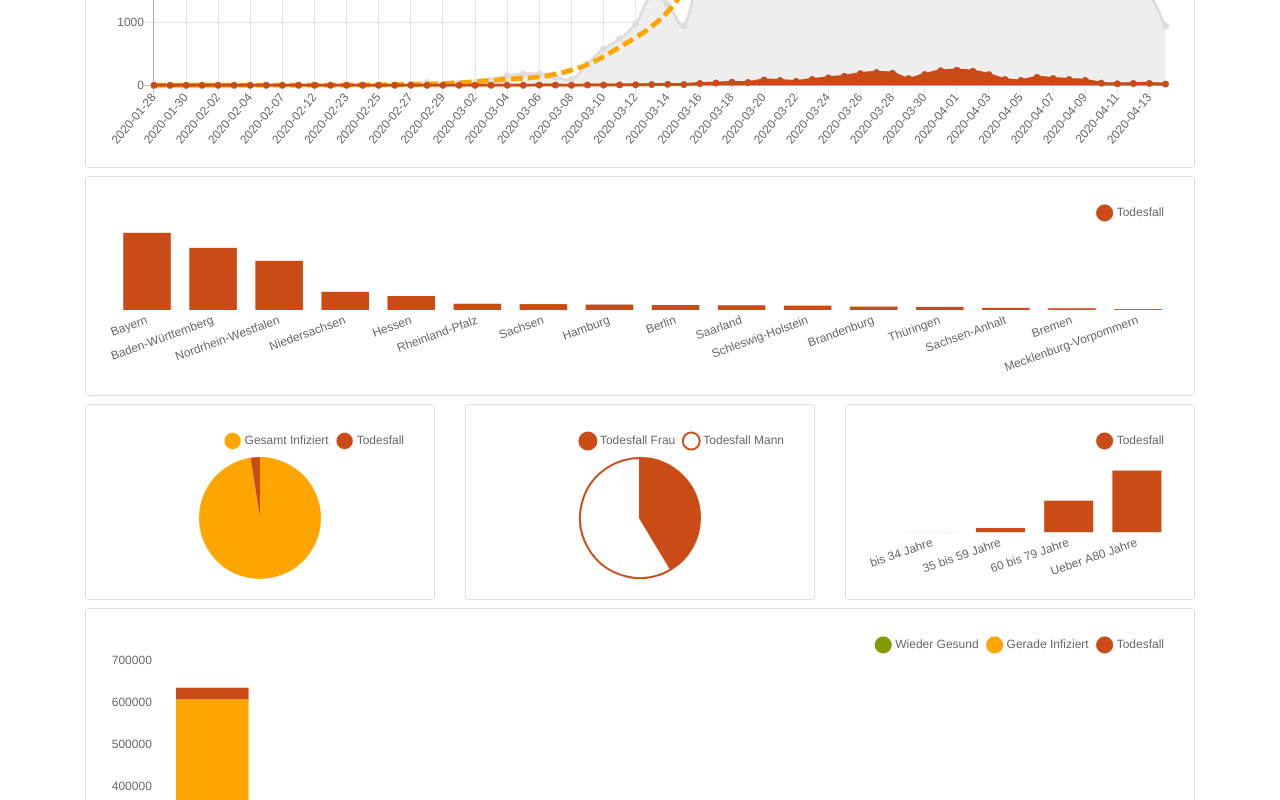
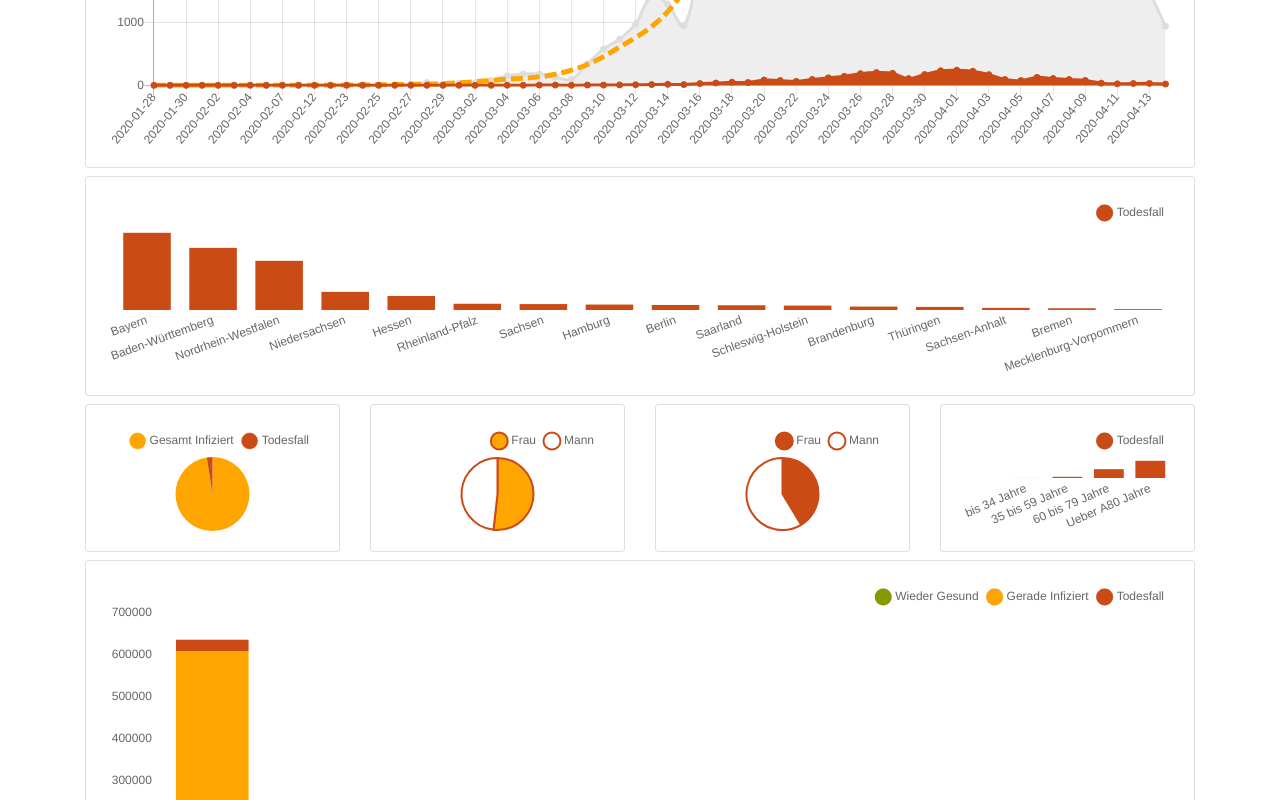
Before and after one commit to ihucos/covid19-dashboard, a plain HTML site: page docs/index.html in a window 1280 px wide. Shown: the part 496-1296 px from the top of the page. Drawn offline with Linux system fonts and the light colour scheme.

Commit message:
Makefile stuff

```diff
--- a/docs/index.html
+++ b/docs/index.html
@@ -61,21 +61,28 @@
         </div>
 
         <div class="row my-2">
-            <div class="col-md-4">
+            <div class="col-md-3">
                 <div class="card">
                     <div class="card-body">
                         <canvas id="deaths"></canvas>
                     </div>
                 </div>
             </div>
-            <div class="col-md-4">
+            <div class="col-md-3">
+                <div class="card">
+                    <div class="card-body">
+                        <canvas id="gender_infections"></canvas>
+                    </div>
+                </div>
+            </div>
+            <div class="col-md-3">
                 <div class="card">
                     <div class="card-body">
                         <canvas id="gender"></canvas>
                     </div>
                 </div>
             </div>
-            <div class="col-md-4">
+            <div class="col-md-3">
                 <div class="card">
                     <div class="card-body">
                         <canvas id="deaths_by_age"></canvas>
@@ -311,8 +318,39 @@
             }
          ],
          "labels": [
-            "Todesfall Frau",
-            "Todesfall Mann"
+            "Frau",
+            "Mann"
+         ]
+      },
+      "options": {
+         "legend": {
+            "align": "end",
+            "labels": {
+               "usePointStyle": "true"
+            },
+            "position": "top"
+         }
+      },
+      "type": "pie"
+   },
+   "gender_infections": {
+      "data": {
+         "datasets": [
+            {
+               "backgroundColor": [
+                  "orange",
+                  "white"
+               ],
+               "borderColor": "#cb4b16",
+               "data": [
+                  65849,
+                  61278
+               ]
+            }
+         ],
+         "labels": [
+            "Frau",
+            "Mann"
          ]
       },
       "options": {
```
Also changed, not shown: 4 other files.
